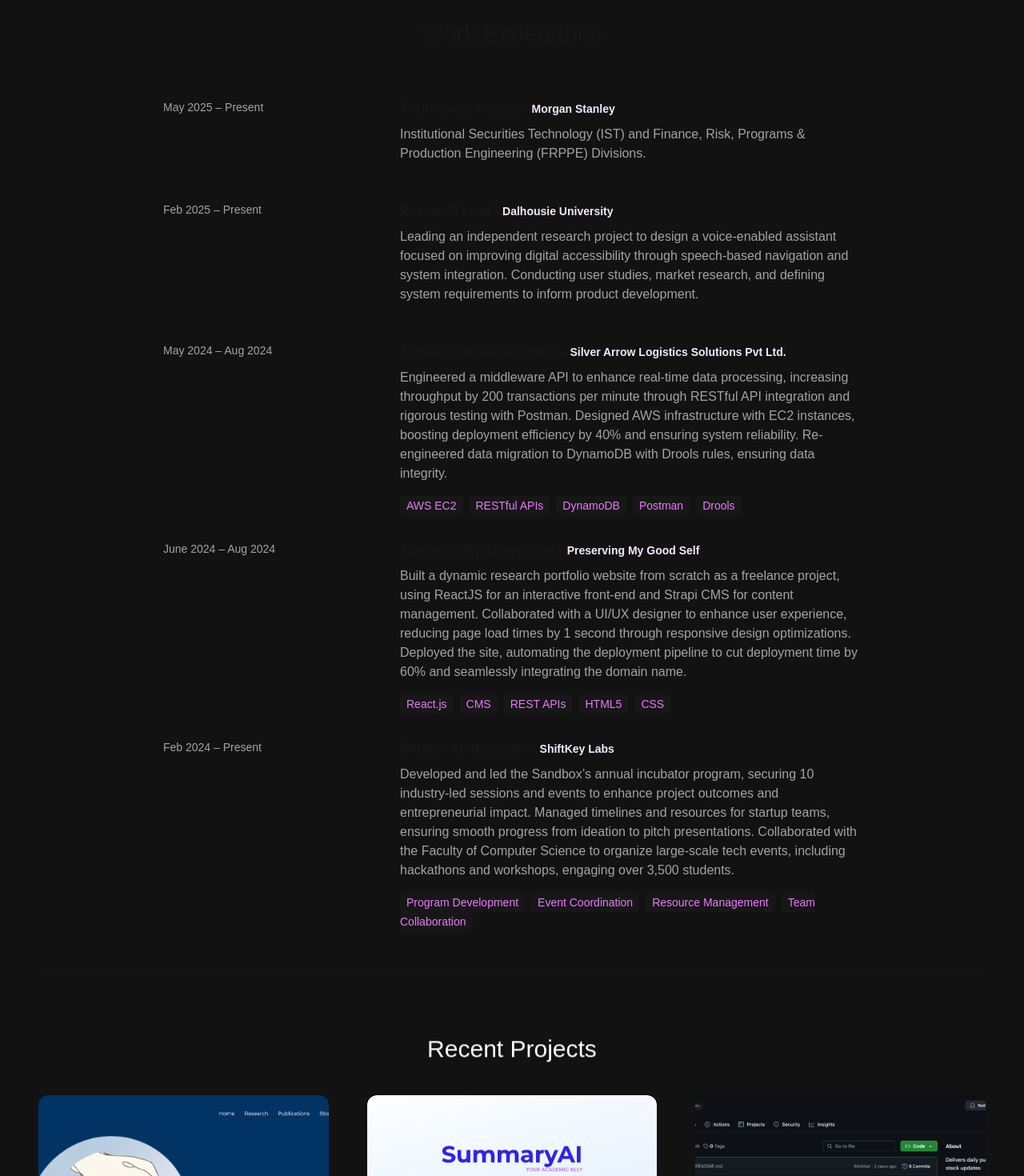
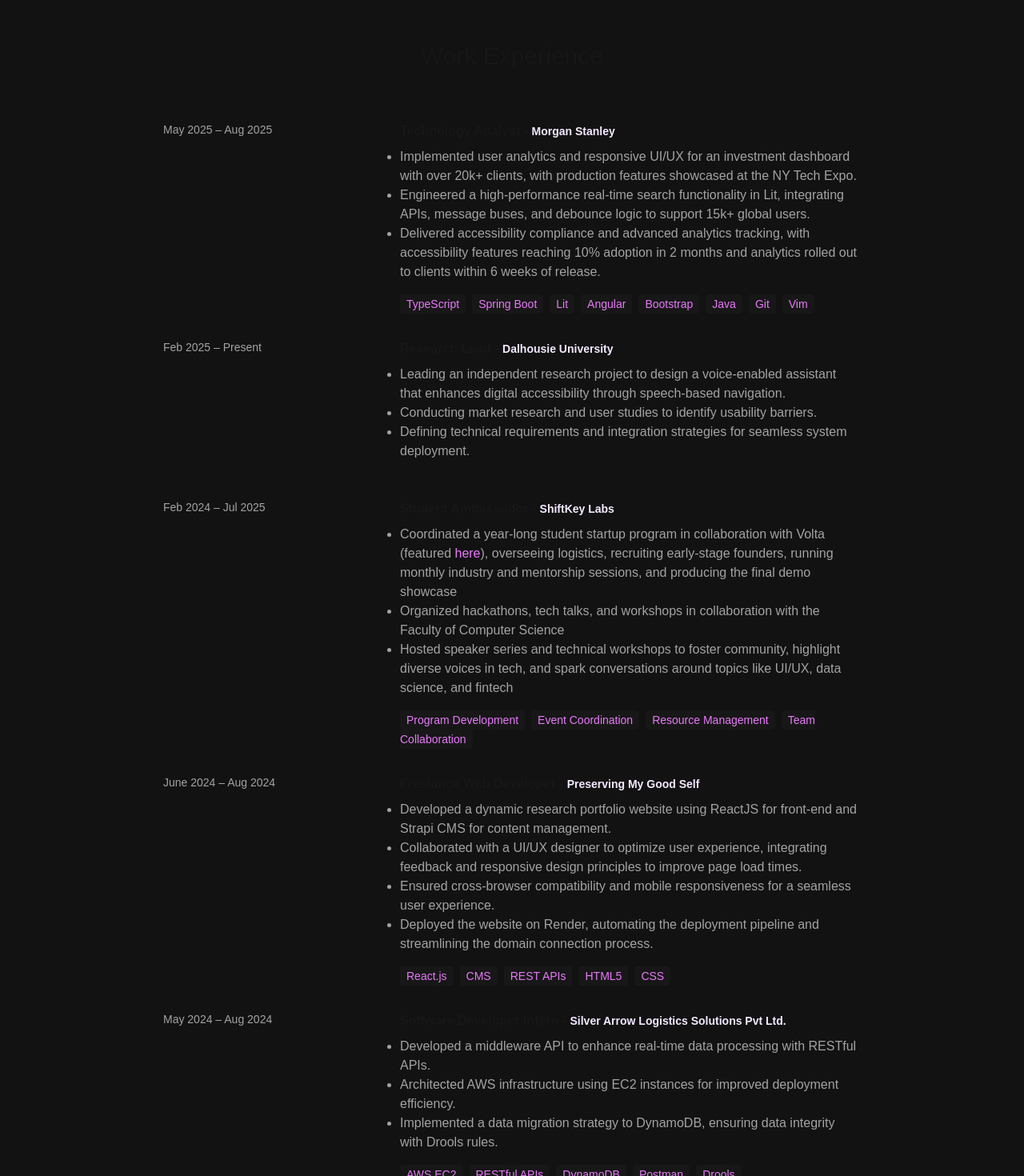
Before and after one commit to NishevithaV/Portfolio-App, a Next.js app: page / in a window 1280 px wide. Shown: the part 660-2130 px from the top of the page at 80% size. Built offline with nearby package versions, Linux system fonts and the light colour scheme.

Commit message:
website update with work experience details

```diff
--- a/app/components/Hero.jsx
+++ b/app/components/Hero.jsx
@@ -26,7 +26,7 @@
                         repeat={Infinity}
                     />
                 </motion.h1>
-                <motion.p initial={{ opacity: 0}} animate={{ opacity: 1}} transition={{duration: 1, delay: 0.75 }} className="text-neutral-400 text-base sm:text-lg mt-6 mb-6 sm-md:pr-4 lg:text-xl">I’m an undergrad Computer Science student at Dalhousie University, currently interning at Morgan Stanley as a Technology Analyst. I’m passionate about building impactful solutions and using public speaking to spark meaningful conversations in the tech community.
+                <motion.p initial={{ opacity: 0}} animate={{ opacity: 1}} transition={{duration: 1, delay: 0.75 }} className="text-neutral-400 text-base sm:text-lg mt-6 mb-6 sm-md:pr-4 lg:text-xl">I’m a Computer Science student at Dalhousie University with full-stack development experience ranging from freelance work to Morgan Stanley. Beyond engineering, I’m passionate about mentoring and creating spaces for conversations in tech through panels, workshops, and building community.
 
 </motion.p>
 
--- a/app/components/WorkSection.jsx
+++ b/app/components/WorkSection.jsx
@@ -41,7 +41,11 @@
                     {experience.company}
                   </span>
                 </h6>
-                <p className="mb-4 text-neutral-400">{experience.description}</p>
+                <ul className="mb-4 text-neutral-400 list-disc">
+                {experience.description.map((item, idx) => (
+                  <li key={idx}>{item}</li>
+                ))}
+              </ul>
                 {experience.skills.map((skill, index) => (
                   <span key={index} className="mr-2 mt-4 rounded bg-neutral-900 px-2 py-1 text-sm font-medium text-fuchsia-400">{skill}</span>
                 ))}
--- a/app/constants/index.js
+++ b/app/constants/index.js
@@ -1,38 +1,59 @@
 export const WORKEXPERIENCE = [
     {
-        year:"May 2025 – Present",
+        year:"May 2025 – Aug 2025",
         role:"Technology Analyst",
         company:"Morgan Stanley",
-        description: `Institutional Securities Technology (IST) and Finance, Risk, Programs & Production Engineering (FRPPE) Divisions.`,
-        skills: [],
+        description: [
+            "Implemented user analytics and responsive UI/UX for an investment dashboard with over 20k+ clients, with production features showcased at the NY Tech Expo.",
+            "Engineered a high-performance real-time search functionality in Lit, integrating APIs, message buses, and debounce logic to support 15k+ global users.",
+            "Delivered accessibility compliance and advanced analytics tracking, with accessibility features reaching 10% adoption in 2 months and analytics rolled out to clients within 6 weeks of release."
+        ],
+        skills: ["TypeScript", "Spring Boot", "Lit", "Angular", "Bootstrap", "Java", "Git", "Vim"],
     },
     {
         year:"Feb 2025 – Present",
         role:"Research Lead",
         company:"Dalhousie University",
-        description: `Leading an independent research project to design a voice-enabled assistant focused on improving digital accessibility through speech-based navigation and system integration. Conducting user studies, market research, and defining system requirements to inform product development.`,
+        description: [
+            "Leading an independent research project to design a voice-enabled assistant that enhances digital accessibility through speech-based navigation.",
+            "Conducting market research and user studies to identify usability barriers.",
+            "Defining technical requirements and integration strategies for seamless system deployment."
+        ],
         skills: [],
+    },
+    {
+        year:"Feb 2024 – Jul 2025",
+        role:"Student Ambassador",
+        company:"ShiftKey Labs",
+        description: [
+            <>Coordinated a year-long student startup program in collaboration with Volta (featured <a href="https://lnkd.in/eXynyGYn" target="_blank" rel="noopener noreferrer" className="no-underline text-fuchsia-400">here</a>), overseeing logistics, recruiting early-stage founders, running monthly industry and mentorship sessions, and producing the final demo showcase</>,
+            "Organized hackathons, tech talks, and workshops in collaboration with the Faculty of Computer Science",
+            "Hosted speaker series and technical workshops to foster community, highlight diverse voices in tech, and spark conversations around topics like UI/UX, data science, and fintech"
+        ],
+        skills: ["Program Development", "Event Coordination", "Resource Management", "Team Collaboration"],
+    },
+    {
+        year:"June 2024 – Aug 2024",
+        role:"Freelance Web Developer",
+        company:"Preserving My Good Self",
+        description: [
+            "Developed a dynamic research portfolio website using ReactJS for front-end and Strapi CMS for content management.",
+            "Collaborated with a UI/UX designer to optimize user experience, integrating feedback and responsive design principles to improve page load times.",
+            "Ensured cross-browser compatibility and mobile responsiveness for a seamless user experience.",
+            "Deployed the website on Render, automating the deployment pipeline and streamlining the domain connection process."
+        ],
+        skills: ["React.js", "CMS", "REST APIs", "HTML5", "CSS"],
     },
     {
         year:"May 2024 – Aug 2024",
         role:"Software Developer Intern",
         company:"Silver Arrow Logistics Solutions Pvt Ltd.",
-        description: `Engineered a middleware API to enhance real-time data processing, increasing throughput by 200 transactions per minute through RESTful API integration and rigorous testing with Postman. Designed AWS infrastructure with EC2 instances, boosting deployment efficiency by 40% and ensuring system reliability. Re-engineered data migration to DynamoDB with Drools rules, ensuring data integrity.`,
+        description: [
+            "Developed a middleware API to enhance real-time data processing with RESTful APIs.",
+            "Architected AWS infrastructure using EC2 instances for improved deployment efficiency.",
+            "Implemented a data migration strategy to DynamoDB, ensuring data integrity with Drools rules."
+        ],
         skills: ["AWS EC2","RESTful APIs","DynamoDB", "Postman", "Drools"],
-    },
-    {
-        year:"June 2024 – Aug 2024",
-        role:"Freelance Web Developer",
-        company:"Preserving My Good Self",
-        description: `Built a dynamic research portfolio website from scratch as a freelance project, using ReactJS for an interactive front-end and Strapi CMS for content management. Collaborated with a UI/UX designer to enhance user experience, reducing page load times by 1 second through responsive design optimizations. Deployed the site, automating the deployment pipeline to cut deployment time by 60% and seamlessly integrating the domain name.`,
-        skills: ["React.js", "CMS", "REST APIs", "HTML5", "CSS"],
-    },
-    {
-        year:"Feb 2024 – Present",
-        role:"Student Ambassador",
-        company:"ShiftKey Labs",
-        description: `Developed and led the Sandbox’s annual incubator program, securing 10 industry-led sessions and events to enhance project outcomes and entrepreneurial impact. Managed timelines and resources for startup teams, ensuring smooth progress from ideation to pitch presentations. Collaborated with the Faculty of Computer Science to organize large-scale tech events, including hackathons and workshops, engaging over 3,500 students.`,
-        skills: ["Program Development", "Event Coordination", "Resource Management", "Team Collaboration"],
     },
 ];
 
```
